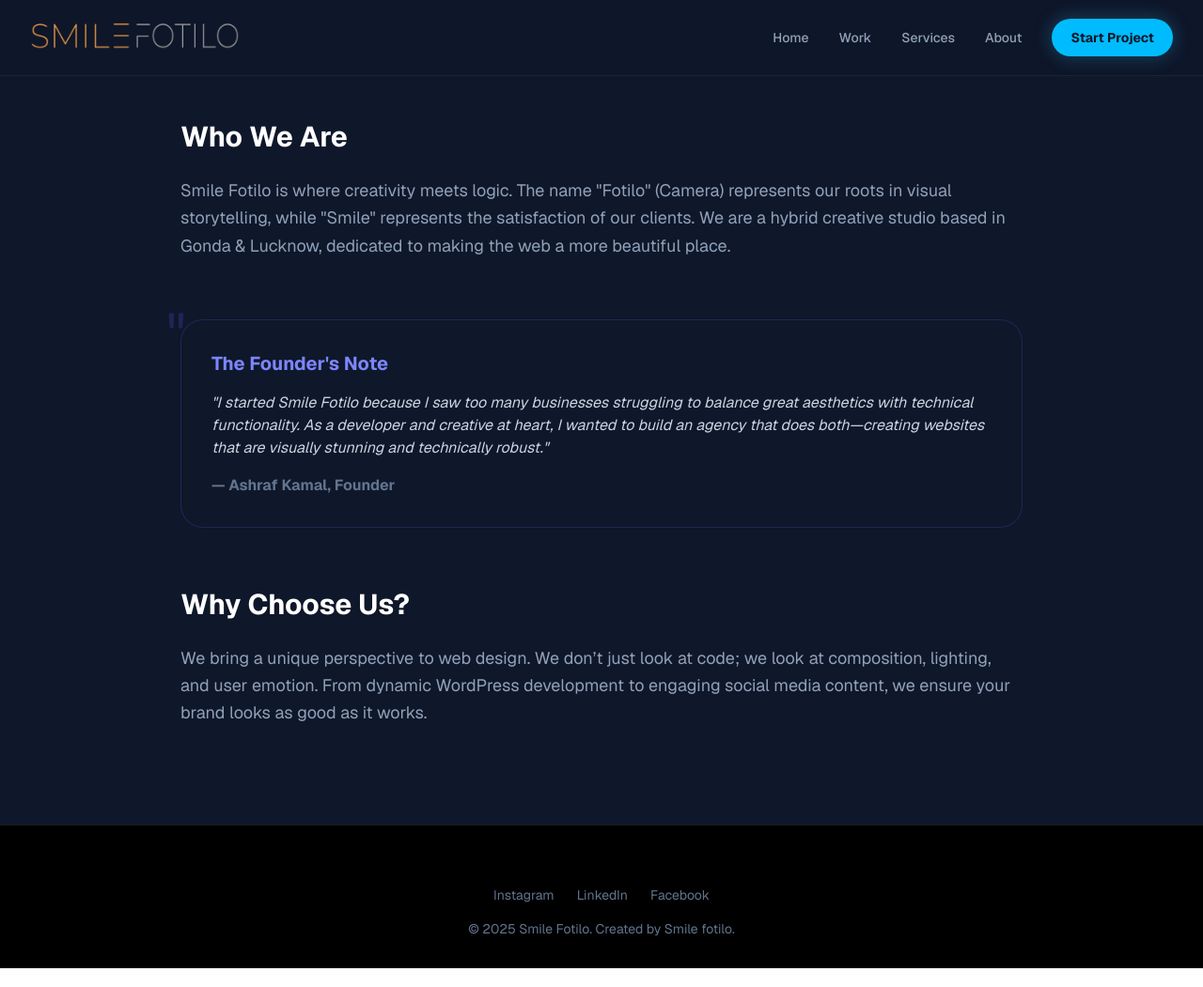
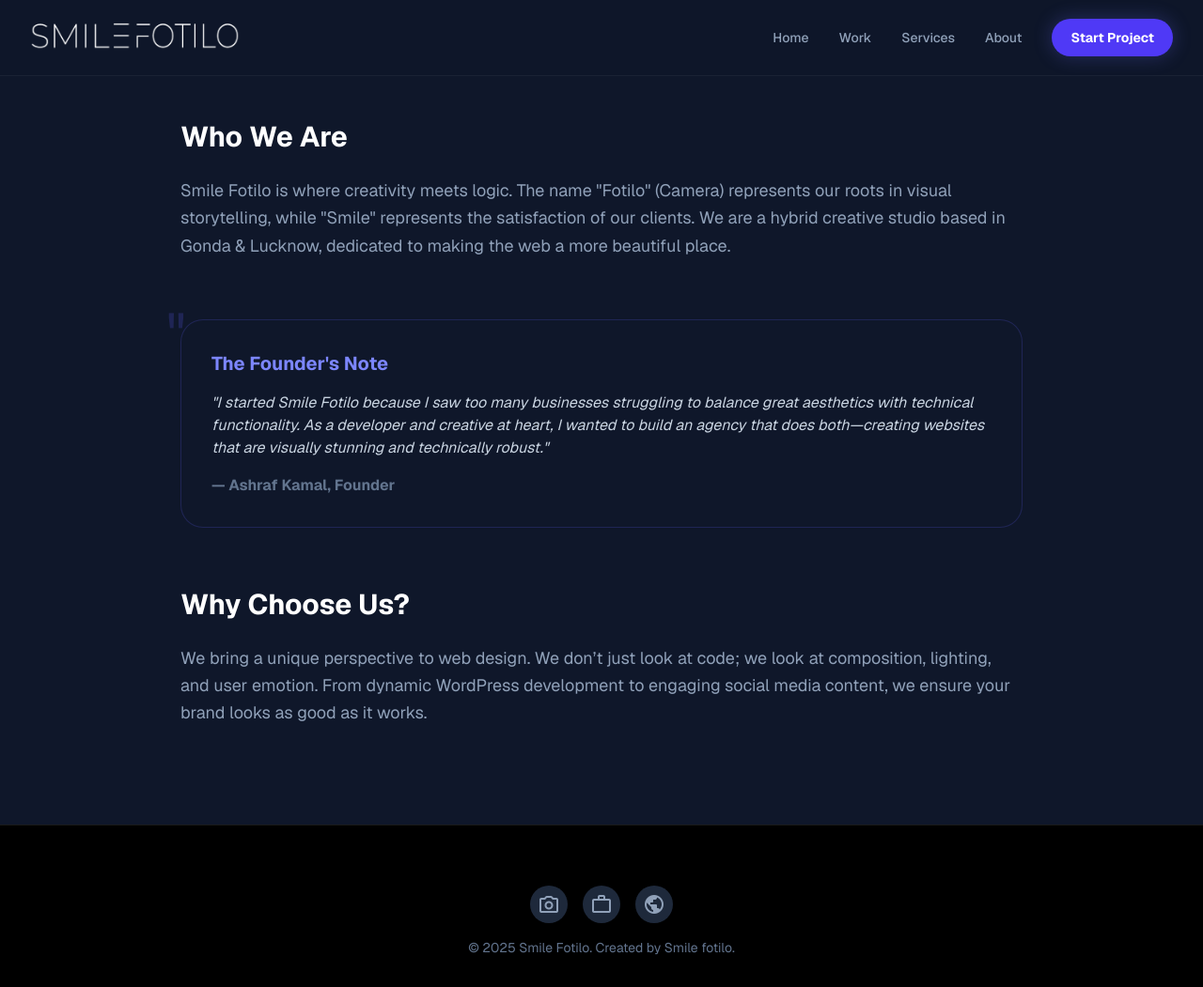
Before and after one commit to ak1458/Smile-Fotilo-NEXT-js-app, a Next.js app: page /about in a window 1280 px wide. Shown: the whole page at 94% size. Built offline with nearby package versions, Linux system fonts and the light colour scheme.

Commit message:
Final polish: social links, crisp popup, logo contrast

```diff
--- a/app/components/CallPopup.tsx
+++ b/app/components/CallPopup.tsx
@@ -26,9 +26,9 @@ export const CallPopup = () => {
                     <div className="bg-[#1E293B] border border-indigo-500/30 p-4 rounded-2xl shadow-2xl relative">
                         <button
                             onClick={() => setIsVisible(false)}
-                            className="absolute -top-3 -right-3 bg-red-500 text-white rounded-full p-1.5 hover:bg-red-600 shadow-md transition-colors z-10"
+                            className="absolute -top-3 -right-3 bg-red-500 text-white rounded-full w-6 h-6 flex items-center justify-center hover:bg-red-600 transition-colors z-10 border-2 border-[#1E293B]"
                         >
-                            <span className="material-symbols-rounded text-sm font-bold">close</span>
+                            <span className="material-symbols-rounded text-xs font-bold">close</span>
                         </button>
 
                         <div className="flex items-center gap-4">
--- a/app/components/Footer.tsx
+++ b/app/components/Footer.tsx
@@ -3,11 +3,17 @@ import React from 'react';
 export const Footer = () => (
     <footer className="bg-black border-t border-white/10 pt-16 pb-8 text-center text-slate-500 text-sm">
         <div className="max-w-7xl mx-auto px-4">
-            <p className="mb-4 flex justify-center gap-6">
-                <a href="#" className="hover:text-sky-400 transition-colors">Instagram</a>
-                <a href="#" className="hover:text-sky-400 transition-colors">LinkedIn</a>
-                <a href="#" className="hover:text-sky-400 transition-colors">Facebook</a>
-            </p>
+            <div className="mb-4 flex justify-center gap-4">
+                <a href="https://www.instagram.com/ashrafkamal14/" target="_blank" rel="noopener noreferrer" className="w-10 h-10 rounded-full bg-[#1E293B] flex items-center justify-center text-slate-400 hover:bg-indigo-600 hover:text-white transition-all">
+                    <span className="material-symbols-rounded text-xl">photo_camera</span>
+                </a>
+                <a href="https://www.linkedin.com/in/ashrafkamal14/" target="_blank" rel="noopener noreferrer" className="w-10 h-10 rounded-full bg-[#1E293B] flex items-center justify-center text-slate-400 hover:bg-indigo-600 hover:text-white transition-all">
+                    <span className="material-symbols-rounded text-xl">work</span>
+                </a>
+                <a href="https://www.facebook.com/smilefotilo" target="_blank" rel="noopener noreferrer" className="w-10 h-10 rounded-full bg-[#1E293B] flex items-center justify-center text-slate-400 hover:bg-indigo-600 hover:text-white transition-all">
+                    <span className="material-symbols-rounded text-xl">public</span>
+                </a>
+            </div>
             <p>&copy; 2025 Smile Fotilo. Created by Smile fotilo.</p>
         </div>
     </footer>
--- a/app/components/NavBar.tsx
+++ b/app/components/NavBar.tsx
@@ -17,16 +17,16 @@ export const NavBar = () => {
                     {/* Logo */}
                     <Link href="/" className="flex items-center gap-2 group" onClick={handleLinkClick}>
                         {/* Replaced text logo with Image */}
-                        <img src="/logo.png" alt="Smile Fotilo Logo" className="h-10 w-auto object-contain brightness-200" />
+                        <img src="/logo.png" alt="Smile Fotilo Logo" className="h-10 w-auto object-contain brightness-0 invert" />
                     </Link>
 
                     {/* Desktop Menu */}
                     <div className="hidden md:flex items-center space-x-8">
-                        <Link href="/#home" className="text-sm font-medium text-slate-400 hover:text-sky-400 transition-colors">Home</Link>
-                        <Link href="/#work" className="text-sm font-medium text-slate-400 hover:text-sky-400 transition-colors">Work</Link>
-                        <Link href="/#services" className="text-sm font-medium text-slate-400 hover:text-sky-400 transition-colors">Services</Link>
-                        <Link href="/about" className="text-sm font-medium text-slate-400 hover:text-sky-400 transition-colors">About</Link>
-                        <Link href="/#contact" className="px-5 py-2.5 rounded-full bg-sky-400 text-[#0F172A] font-bold text-sm hover:bg-white transition-all shadow-[0_0_20px_rgba(56,189,248,0.3)] hover:-translate-y-0.5">
+                        <Link href="/#home" className="text-sm font-medium text-slate-400 hover:text-indigo-400 transition-colors">Home</Link>
+                        <Link href="/#work" className="text-sm font-medium text-slate-400 hover:text-indigo-400 transition-colors">Work</Link>
+                        <Link href="/#services" className="text-sm font-medium text-slate-400 hover:text-indigo-400 transition-colors">Services</Link>
+                        <Link href="/about" className="text-sm font-medium text-slate-400 hover:text-indigo-400 transition-colors">About</Link>
+                        <Link href="/#contact" className="px-5 py-2.5 rounded-full bg-indigo-600 text-white font-bold text-sm hover:bg-white hover:text-[#020617] transition-all shadow-[0_0_20px_rgba(99,102,241,0.3)] hover:-translate-y-0.5">
                             Start Project
                         </Link>
                     </div>
@@ -46,7 +46,7 @@ export const NavBar = () => {
                         <Link href="/#work" onClick={handleLinkClick} className="block px-3 py-3 text-base font-medium text-slate-300 hover:bg-[#0F172A] rounded-md">Work</Link>
                         <Link href="/#services" onClick={handleLinkClick} className="block px-3 py-3 text-base font-medium text-slate-300 hover:bg-[#0F172A] rounded-md">Services</Link>
                         <Link href="/about" onClick={handleLinkClick} className="block px-3 py-3 text-base font-medium text-slate-300 hover:bg-[#0F172A] rounded-md">About</Link>
-                        <Link href="/#contact" onClick={handleLinkClick} className="block mt-4 text-center px-3 py-3 text-base font-bold bg-sky-400 text-[#0F172A] rounded-md">
+                        <Link href="/#contact" onClick={handleLinkClick} className="block mt-4 text-center px-3 py-3 text-base font-bold bg-indigo-600 text-white rounded-md">
                             Start Project
                         </Link>
                     </div>
--- a/app/page.tsx
+++ b/app/page.tsx
@@ -291,7 +291,7 @@ const Contact = () => {
               </div>
               <div className="flex items-center gap-4">
                 <span className="material-symbols-rounded text-indigo-400 bg-[#020617] p-3 rounded-full">mail</span>
-                Brands in <span className="bg-clip-text text-transparent bg-gradient-to-r from-indigo-400 to-violet-400">Gonda & Lucknow</span>
+                Brands in <span className="bg-clip-text text-transparent bg-gradient-to-r from-indigo-400 to-violet-400">Gonda, Greater Noida, Lucknow & Ayodhya</span>
               </div>
               {/* Address Removed as requested */}
             </div>
```
